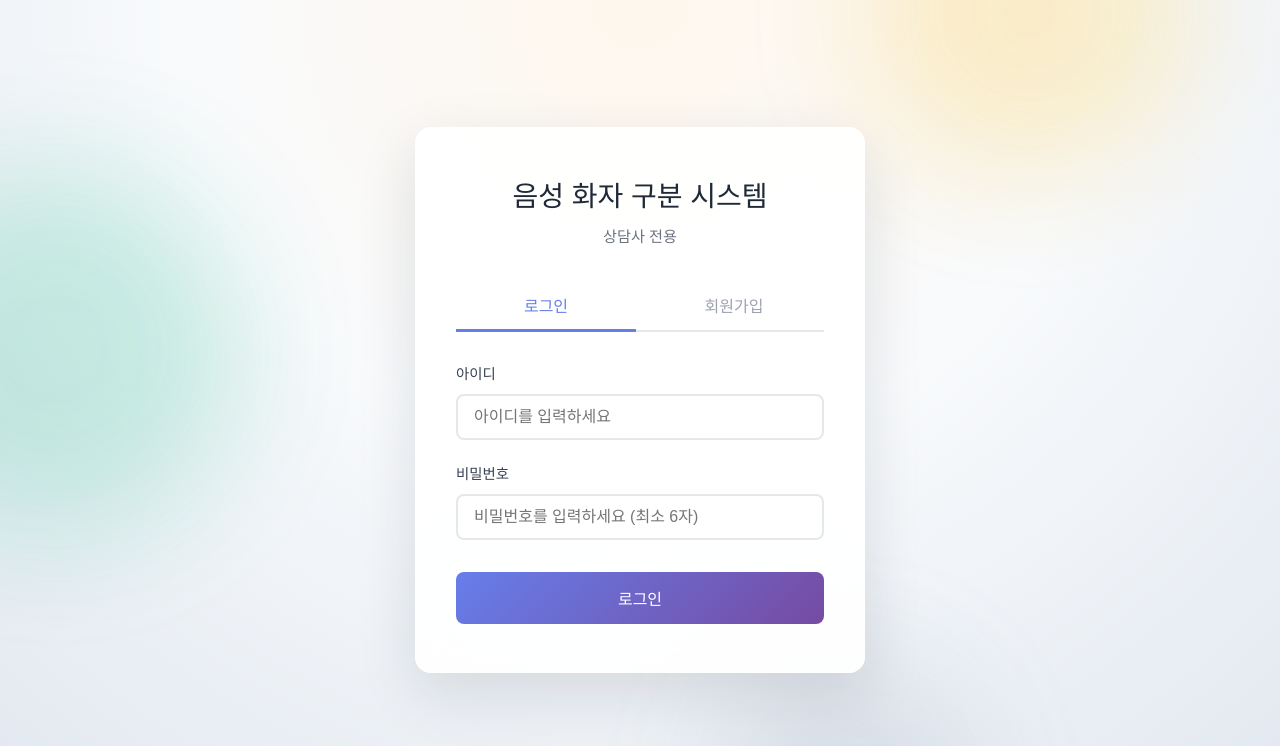
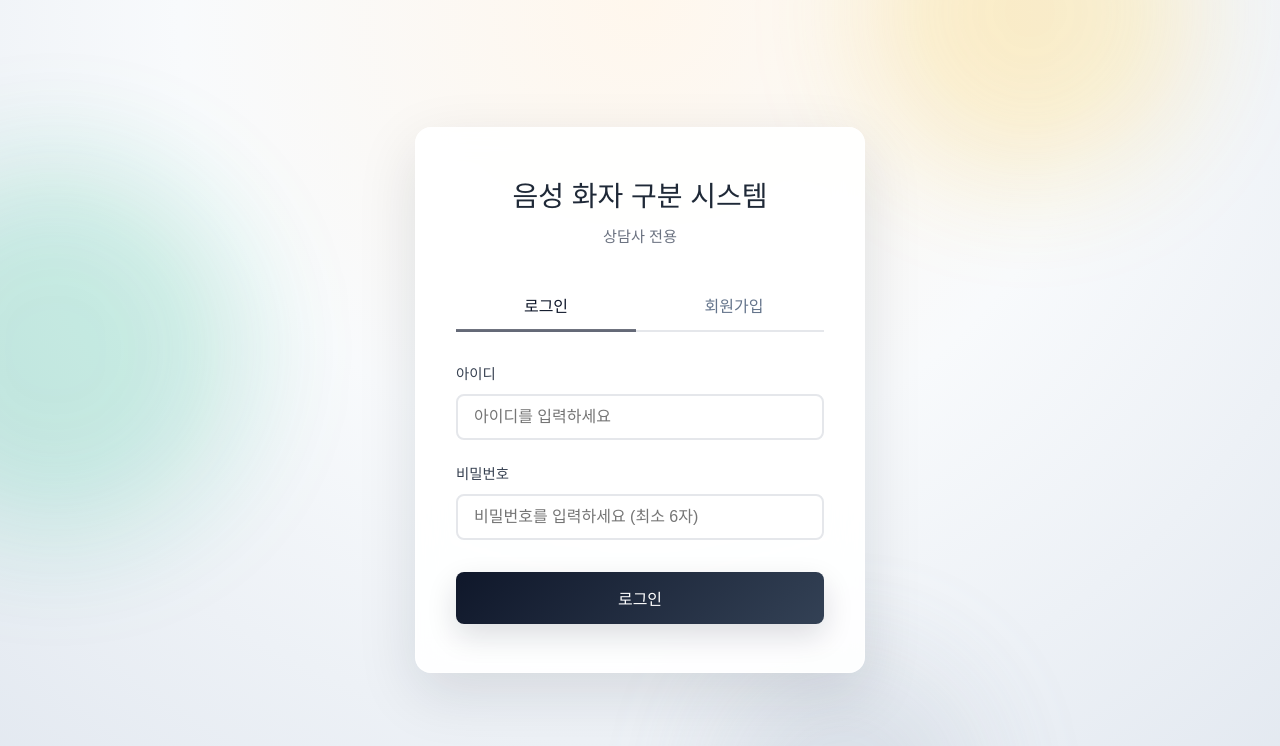
Before and after one commit to jihxn-kim/voice-split-rag, a Next.js app in the folder front/: page /login in a window 1280 px wide. Shown: the top 746 px of the page. Built offline with nearby package versions, Linux system fonts and the light colour scheme; a web font is replaced by a local one.

Commit message:
Fix: UI 변경

```diff
--- a/front/app/clients/[id]/upload/upload.css
+++ b/front/app/clients/[id]/upload/upload.css
@@ -84,8 +84,8 @@
 }
 
 .dropzone.dragging {
-  border-color: #667eea;
-  background: rgba(99, 102, 241, 0.08);
+  border-color: var(--primary-ink);
+  background: var(--primary-soft);
 }
 
 .file-input {
--- a/front/app/globals.css
+++ b/front/app/globals.css
@@ -16,11 +16,25 @@
 
   --app-bg: radial-gradient(circle at top, #fff7ed 0%, #f8fafc 45%, #e2e8f0 100%);
   --app-foreground: #0f172a;
+  --primary-ink: #0f172a;
+  --primary-muted: #334155;
+  --primary-soft: rgba(15, 23, 42, 0.08);
+  --primary-border: rgba(15, 23, 42, 0.22);
+  --primary-gradient: linear-gradient(135deg, #0f172a 0%, #334155 100%);
+  --primary-gradient-hover: linear-gradient(135deg, #0b1220 0%, #1e293b 100%);
+  --hero-gradient: linear-gradient(135deg, #0f172a 0%, #1f2937 100%);
   --surface: rgba(255, 255, 255, 0.82);
   --surface-strong: rgba(255, 255, 255, 0.92);
+  --surface-ultra: rgba(255, 255, 255, 0.97);
   --surface-border: rgba(255, 255, 255, 0.7);
   --shadow-soft: 0 20px 60px rgba(15, 23, 42, 0.12);
   --shadow-lift: 0 12px 30px rgba(15, 23, 42, 0.14);
+  --shadow-hover: 0 18px 40px rgba(15, 23, 42, 0.18);
+  --border-hover: rgba(15, 23, 42, 0.2);
+  --danger-bg: rgba(248, 113, 113, 0.18);
+  --danger-border: rgba(248, 113, 113, 0.45);
+  --danger-text: #b91c1c;
+  --danger-hover-bg: rgba(248, 113, 113, 0.28);
 }
 
 html {
@@ -30,11 +44,11 @@ html {
 
 a {
   font-weight: 500;
-  color: #646cff;
+  color: #0f766e;
   text-decoration: inherit;
 }
 a:hover {
-  color: #535bf2;
+  color: #0d9488;
 }
 
 body {
@@ -55,6 +69,19 @@ h1 {
 button {
   font-family: inherit;
   cursor: pointer;
+}
+
+input[type='checkbox'],
+input[type='radio'] {
+  accent-color: var(--primary-ink);
+}
+
+input:focus,
+textarea:focus,
+select:focus {
+  outline: none;
+  border-color: var(--primary-ink) !important;
+  box-shadow: 0 0 0 3px rgba(15, 23, 42, 0.12) !important;
 }
 
 .app-shell {
@@ -139,6 +166,8 @@ button {
   border: 1px solid var(--surface-border) !important;
   box-shadow: var(--shadow-soft);
   backdrop-filter: blur(14px) saturate(120%);
+  transition: box-shadow 0.25s ease, border-color 0.25s ease, transform 0.25s ease,
+    background 0.25s ease;
 }
 
 .ai-analysis-section {
@@ -162,6 +191,146 @@ button {
   border-right: 4px solid rgba(102, 126, 234, 0.55) !important;
 }
 
+.segments-list .segment-item {
+  background: var(--surface-ultra) !important;
+  backdrop-filter: blur(18px) saturate(140%);
+}
+
+:where(
+    .record-card,
+    .client-card,
+    .record-item,
+    .segment-item,
+    .ai-info-section,
+    .info-section,
+    .next-goal-card,
+    .ai-analysis-box,
+    .empty-state,
+    .empty-records
+  ):hover {
+  box-shadow: var(--shadow-hover);
+  border-color: var(--border-hover) !important;
+  transform: translateY(-2px);
+}
+
+:where(
+    .upload-btn-large,
+    .upload-btn,
+    .add-client-btn,
+    .upload-voice-btn,
+    .btn-select,
+    .first-upload-btn,
+    .submit-btn,
+    .auth-submit-btn,
+    .save-btn,
+    .speaker-save-btn
+  ) {
+  background: var(--primary-gradient) !important;
+  color: #ffffff !important;
+  border: none !important;
+  box-shadow: var(--shadow-lift);
+}
+
+:where(
+    .upload-btn-large,
+    .upload-btn,
+    .add-client-btn,
+    .upload-voice-btn,
+    .btn-select,
+    .first-upload-btn,
+    .submit-btn,
+    .auth-submit-btn,
+    .save-btn,
+    .speaker-save-btn
+  ):hover:not(:disabled) {
+  background: var(--primary-gradient-hover) !important;
+}
+
+:where(
+    .view-all-btn,
+    .session-btn,
+    .add-record-btn,
+    .copy-dialogue-btn,
+    .btn-show-ai,
+    .btn-copy,
+    .edit-btn,
+    .back-btn,
+    .cancel-btn
+  ) {
+  background: rgba(255, 255, 255, 0.7) !important;
+  color: var(--primary-ink) !important;
+  border: 1px solid var(--primary-border) !important;
+  box-shadow: none;
+}
+
+:where(
+    .view-all-btn,
+    .session-btn,
+    .add-record-btn,
+    .copy-dialogue-btn,
+    .btn-show-ai,
+    .btn-copy,
+    .edit-btn,
+    .back-btn,
+    .cancel-btn
+  ):hover:not(:disabled) {
+  background: var(--primary-soft) !important;
+  border-color: var(--border-hover) !important;
+}
+
+:where(.logout-button, .delete-btn, .delete-client-btn, .retry-btn) {
+  background: var(--danger-bg) !important;
+  color: var(--danger-text) !important;
+  border: 1px solid var(--danger-border) !important;
+}
+
+:where(.logout-button, .delete-btn, .delete-client-btn, .retry-btn):hover:not(:disabled) {
+  background: var(--danger-hover-bg) !important;
+}
+
+.copy-dialogue-btn.copied,
+.btn-copy.copied {
+  background: rgba(16, 185, 129, 0.85) !important;
+  border-color: rgba(16, 185, 129, 0.6) !important;
+  color: #ffffff !important;
+}
+
+:where(.record-badge, .client-session-badge, .segment-count) {
+  background: rgba(15, 23, 42, 0.12) !important;
+  color: var(--primary-ink) !important;
+  border: 1px solid rgba(15, 23, 42, 0.16);
+}
+
+.client-session-badge.complete {
+  background: rgba(16, 185, 129, 0.16) !important;
+  color: #065f46 !important;
+  border-color: rgba(16, 185, 129, 0.35) !important;
+}
+
+:where(.spinner, .spinner-small, .spinner-large) {
+  border-top-color: var(--primary-ink) !important;
+}
+
+:where(.info-title, .ai-section-title, .ai-info-title, .meta-item strong) {
+  color: var(--primary-ink) !important;
+}
+
+.segment-speaker {
+  color: var(--primary-ink) !important;
+  background: rgba(255, 255, 255, 0.8) !important;
+  border: 1px solid var(--surface-border) !important;
+}
+
+.segment-item.right .segment-speaker {
+  background: rgba(15, 23, 42, 0.08) !important;
+}
+
+.speaker-chip:hover {
+  border-color: var(--border-hover) !important;
+  color: var(--primary-ink) !important;
+  background: var(--primary-soft) !important;
+}
+
 @keyframes drift {
   0% {
     transform: translate3d(0, 0, 0) scale(1);
--- a/front/app/login/login.css
+++ b/front/app/login/login.css
@@ -48,7 +48,7 @@
   border: none;
   font-size: 1rem;
   font-weight: 600;
-  color: #9ca3af;
+  color: #64748b;
   cursor: pointer;
   transition: all 0.2s;
   border-bottom: 3px solid transparent;
@@ -56,12 +56,12 @@
 }
 
 .auth-tab.active {
-  color: #667eea;
-  border-bottom-color: #667eea;
+  color: var(--primary-ink);
+  border-bottom-color: rgba(15, 23, 42, 0.6);
 }
 
 .auth-tab:hover {
-  color: #667eea;
+  color: var(--primary-ink);
 }
 
 .auth-form {
--- a/front/app/page.css
+++ b/front/app/page.css
@@ -35,13 +35,13 @@
 }
 
 .welcome-section {
-  background: linear-gradient(135deg, #667eea 0%, #764ba2 100%);
+  background: var(--hero-gradient);
   border-radius: 20px;
   padding: 3rem;
   color: white;
   text-align: center;
   margin-bottom: 3rem;
-  box-shadow: 0 10px 30px rgba(102, 126, 234, 0.3);
+  box-shadow: 0 16px 40px rgba(15, 23, 42, 0.25);
 }
 
 .welcome-title {
@@ -52,7 +52,7 @@
 }
 
 .highlight {
-  color: #fbbf24;
+  color: #f59e0b;
   font-weight: 800;
 }
 
--- a/front/app/upload/upload.css
+++ b/front/app/upload/upload.css
@@ -39,8 +39,8 @@
 }
 
 .dropzone.dragging {
-  border-color: #667eea;
-  background: rgba(99, 102, 241, 0.08);
+  border-color: var(--primary-ink);
+  background: var(--primary-soft);
 }
 
 .file-input {
```
Also changed, not shown: front/components/Sidebar.css (+19 -15 lines).
